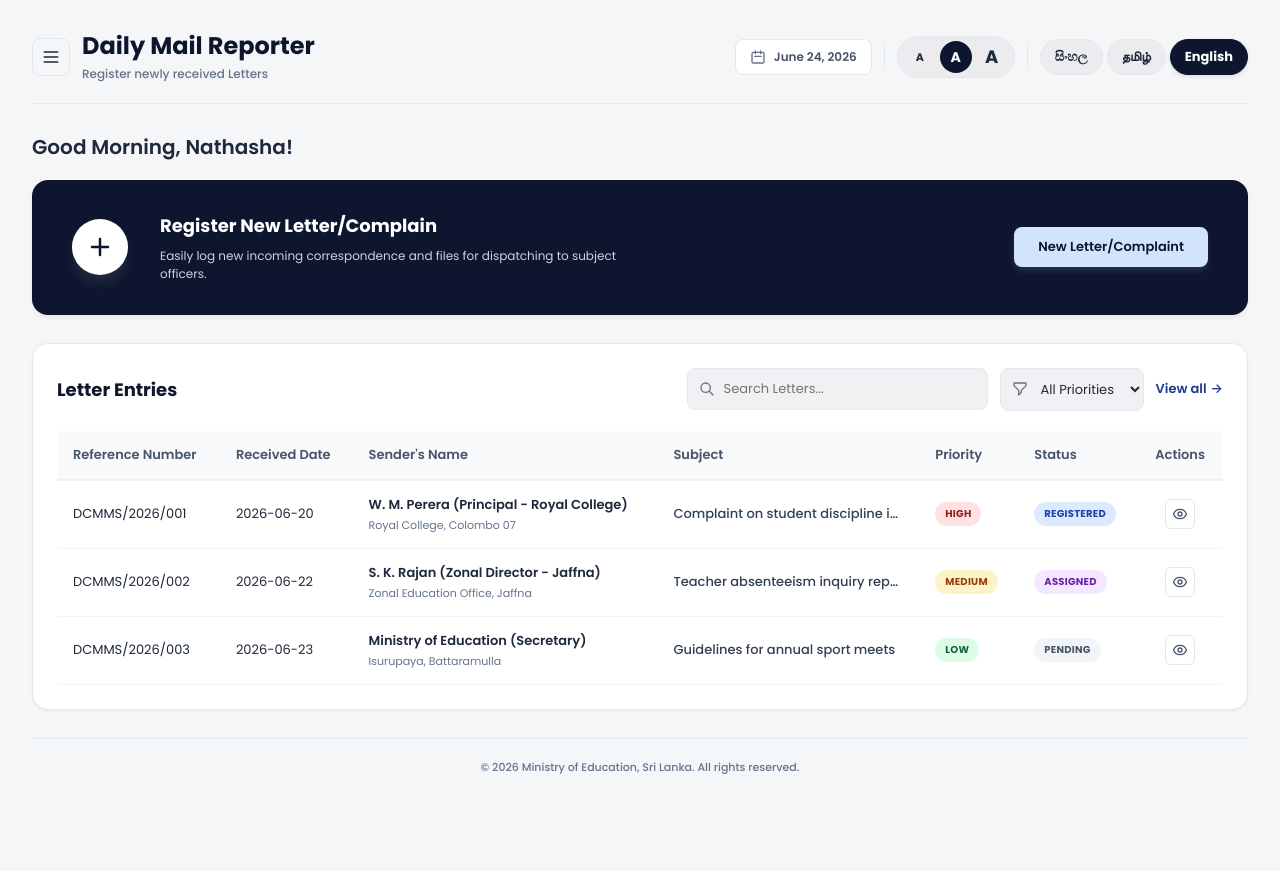
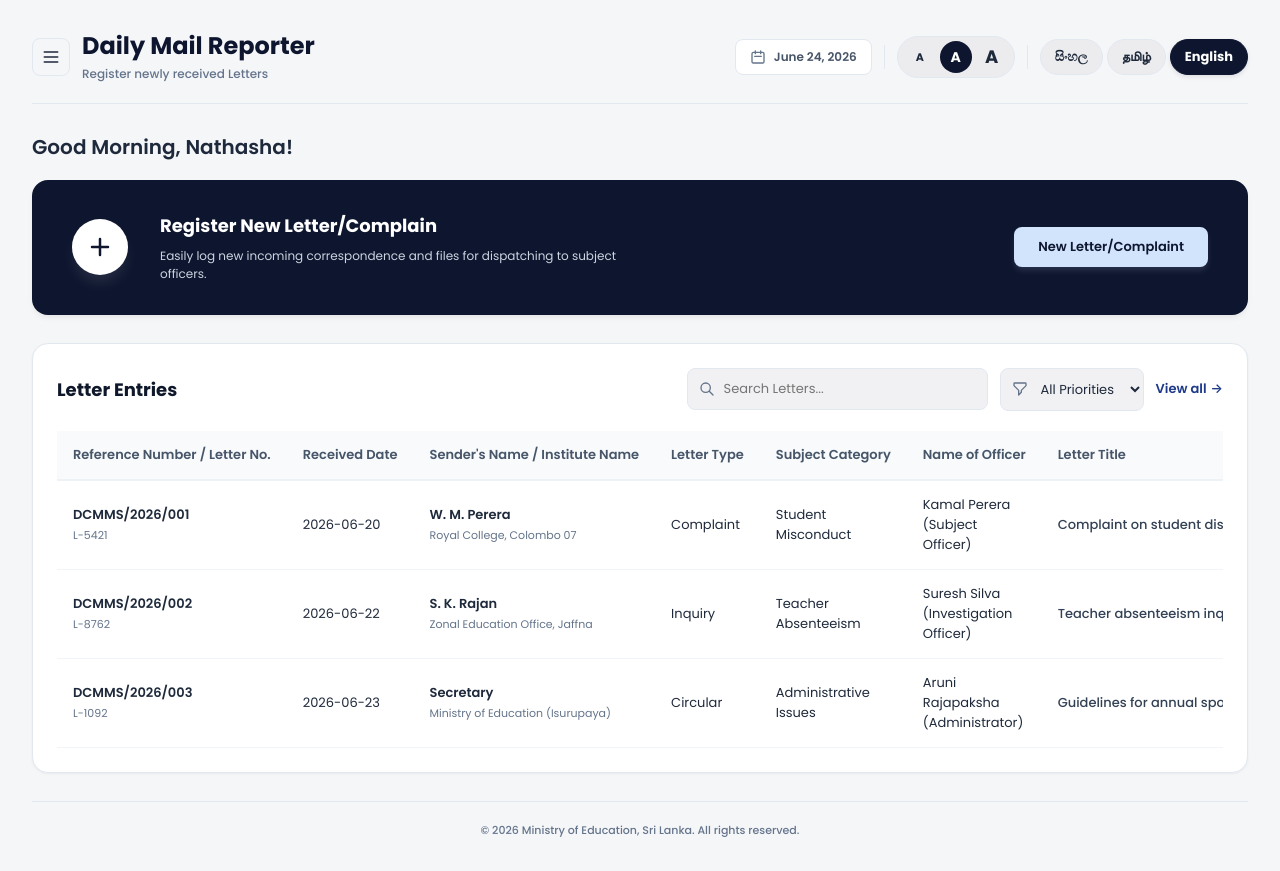
Before and after one commit to Avishka-kavishan/Discipline-Management-Monitoring-System, a Next.js app: page /daily-mail in a window 1280 px wide. Before the commit the page ends 808 px from the top, so only its background shows below. Built offline with nearby package versions, Linux system fonts and the light colour scheme; a web font is replaced by a local one.

Commit message:
Update table layout on Daily Mail dashboard page to align with Register Complaint fields

```diff
--- a/app/daily-mail/daily-mail.css
+++ b/app/daily-mail/daily-mail.css
@@ -770,6 +770,22 @@
   margin-top: 2px;
 }
 
+.ref-cell {
+  display: flex;
+  flex-direction: column;
+}
+
+.ref-no-display {
+  font-weight: 600;
+  color: #1e293b;
+}
+
+.letter-no-display {
+  font-size: 11px;
+  color: #64748b;
+  margin-top: 2px;
+}
+
 .subject-cell {
   max-width: 250px;
   white-space: nowrap;
--- a/app/daily-mail/page.tsx
+++ b/app/daily-mail/page.tsx
@@ -107,33 +107,48 @@ export default function DailyMailPage() {
     {
       id: "1",
       refNo: "DCMMS/2026/001",
+      letterNo: "L-5421",
       receivedDate: "2026-06-20",
       letterDate: "2026-06-18",
-      senderName: "W. M. Perera (Principal - Royal College)",
-      senderAddress: "Royal College, Colombo 07",
+      senderName: "W. M. Perera",
+      instituteName: "Royal College, Colombo 07",
       subject: "Complaint on student discipline issues",
+      subjectCategory: "Student Misconduct",
+      officerName: "Kamal Perera",
+      letterType: "Complaint",
+      regionProvince: "province",
       priority: "high",
       status: "registered",
     },
     {
       id: "2",
       refNo: "DCMMS/2026/002",
+      letterNo: "L-8762",
       receivedDate: "2026-06-22",
       letterDate: "2026-06-20",
-      senderName: "S. K. Rajan (Zonal Director - Jaffna)",
-      senderAddress: "Zonal Education Office, Jaffna",
+      senderName: "S. K. Rajan",
+      instituteName: "Zonal Education Office, Jaffna",
       subject: "Teacher absenteeism inquiry report",
+      subjectCategory: "Teacher Absenteeism",
+      officerName: "Suresh Silva",
+      letterType: "Inquiry",
+      regionProvince: "region",
       priority: "medium",
       status: "assigned",
     },
     {
       id: "3",
       refNo: "DCMMS/2026/003",
+      letterNo: "L-1092",
       receivedDate: "2026-06-23",
       letterDate: "2026-06-21",
-      senderName: "Ministry of Education (Secretary)",
-      senderAddress: "Isurupaya, Battaramulla",
+      senderName: "Secretary",
+      instituteName: "Ministry of Education (Isurupaya)",
       subject: "Guidelines for annual sport meets",
+      subjectCategory: "Administrative Issues",
+      officerName: "Aruni Rajapaksha",
+      letterType: "Circular",
+      regionProvince: "province",
       priority: "low",
       status: "pending",
     },
@@ -166,7 +181,12 @@ export default function DailyMailPage() {
   const filteredLetters = letters.filter((letter) => {
     const matchesSearch =
       letter.refNo.toLowerCase().includes(searchQuery.toLowerCase()) ||
+      (letter.letterNo || "").toLowerCase().includes(searchQuery.toLowerCase()) ||
       letter.senderName.toLowerCase().includes(searchQuery.toLowerCase()) ||
+      (letter.instituteName || "").toLowerCase().includes(searchQuery.toLowerCase()) ||
+      (letter.letterType || "").toLowerCase().includes(searchQuery.toLowerCase()) ||
+      (letter.subjectCategory || "").toLowerCase().includes(searchQuery.toLowerCase()) ||
+      (letter.officerName || "").toLowerCase().includes(searchQuery.toLowerCase()) ||
       letter.subject.toLowerCase().includes(searchQuery.toLowerCase());
 
     const matchesPriority = priorityFilter === "all" || letter.priority === priorityFilter;
@@ -400,12 +420,13 @@ export default function DailyMailPage() {
               <table className="letters-data-table">
                 <thead>
                   <tr>
-                    <th scope="col">{t("refNo")}</th>
+                    <th scope="col">{t("refNo")} / {t("letterNo")}</th>
                     <th scope="col">{t("receivedDate")}</th>
-                    <th scope="col">{t("senderName")}</th>
-                    <th scope="col">{t("subjectText")}</th>
-                    <th scope="col">{t("priority")}</th>
-                    <th scope="col">{t("status")}</th>
+                    <th scope="col">{t("senderName")} / {t("instituteName")}</th>
+                    <th scope="col">{t("letterType")}</th>
+                    <th scope="col">{t("subjectCategory")}</th>
+                    <th scope="col">{t("nameOfOfficer")}</th>
+                    <th scope="col">{t("letterTitle")}</th>
                     <th scope="col" className="text-center">{t("actions")}</th>
                   </tr>
                 </thead>
@@ -413,25 +434,39 @@ export default function DailyMailPage() {
                   {filteredLetters.length > 0 ? (
                     filteredLetters.map((letter) => (
                       <tr key={letter.id} className="letter-table-row">
-                        <td className="font-semibold text-primary">{letter.refNo}</td>
+                        <td className="font-semibold text-primary">
+                          <div className="ref-cell">
+                            <span className="ref-no-display">{letter.refNo}</span>
+                            {letter.letterNo && (
+                              <span className="letter-no-display">{letter.letterNo}</span>
+                            )}
+                          </div>
+                        </td>
                         <td>{letter.receivedDate}</td>
                         <td>
                           <div className="sender-cell">
                             <span className="sender-display-name">{letter.senderName}</span>
-                            <span className="sender-display-address">{letter.senderAddress}</span>
+                            {letter.instituteName && (
+                              <span className="sender-display-address">{letter.instituteName}</span>
+                            )}
                           </div>
                         </td>
-                        <td className="subject-cell">{letter.subject}</td>
+                        <td>{letter.letterType || "—"}</td>
                         <td>
-                          <span className={`badge-badge badge-priority-${letter.priority}`}>
-                            {t(`priority${letter.priority.charAt(0).toUpperCase() + letter.priority.slice(1)}`)}
-                          </span>
+                          {letter.subjectCategory ? (
+                            t(`opt${letter.subjectCategory.replace(/\s+/g, "")}`, letter.subjectCategory)
+                          ) : (
+                            "—"
+                          )}
                         </td>
                         <td>
-                          <span className={`badge-badge badge-status-${letter.status}`}>
-                            {t(`status${letter.status.charAt(0).toUpperCase() + letter.status.slice(1)}`)}
-                          </span>
+                          {letter.officerName ? (
+                            t(`opt${letter.officerName.replace(/\s+/g, "")}`, letter.officerName)
+                          ) : (
+                            "—"
+                          )}
                         </td>
+                        <td className="subject-cell">{letter.subject}</td>
                         <td className="text-center actions-cell">
                           <button
                             className="btn-action-view"
@@ -443,7 +478,7 @@ export default function DailyMailPage() {
                                 `Name of Officer: ${letter.officerName || "N/A"}\n` +
                                 `Subject Category: ${letter.subjectCategory || "N/A"}\n` +
                                 `Institute Name: ${letter.instituteName || "N/A"}\n` +
-                                `Letter Date: ${letter.letterDate}\n` +
+                                `Letter Date: ${letter.letterDate || "N/A"}\n` +
                                 `Received Date: ${letter.receivedDate}\n` +
                                 `Region/Province: ${letter.regionProvince ? (letter.regionProvince.charAt(0).toUpperCase() + letter.regionProvince.slice(1)) : "N/A"}\n` +
                                 `Letter Title: ${letter.subject}`
@@ -461,10 +496,10 @@ export default function DailyMailPage() {
                     ))
                   ) : (
                     <tr>
-                      <td colSpan={7} className="empty-table-state-cell">
+                      <td colSpan={8} className="empty-table-state-cell">
                         <div className="empty-state-card">
                           <svg className="empty-state-icon" fill="none" viewBox="0 0 24 24" stroke="currentColor" strokeWidth="1.5">
-                            <path strokeLinecap="round" strokeLinejoin="round" d="M3 19v-8.93a2 2 0 01.89-1.664l8-5.333a2 2 0 012.22 0l8 5.333A2 2 0 0121 10.07V19M3 19a2 2 0 002 2h14a2 2 0 002-2M3 19l6.75-4.5M21 19l-6.75-4.5M3 10l6.75 4.5M21 10l-6.75 4.5m0 0l-2.25-1.5a2 2 0 00-2.22 0l-2.25 1.5" />
+                            <path strokeLinecap="round" strokeLinejoin="round" d="M3 19v-8.93a2 2 0 01.89-1.664l8-5.333a2 2 0 012.22 0l8 5.333A2 2 0 0121 10.07V19M3 19a2 2 0 002-2h14a2 2 0 002-2M3 19l6.75-4.5M21 19l-6.75-4.5M3 10l6.75 4.5M21 10l-6.75 4.5m0 0l-2.25-1.5a2 2 0 00-2.22 0l-2.25 1.5" />
                           </svg>
                           <p>{t("noLettersFound")}</p>
                         </div>
```
